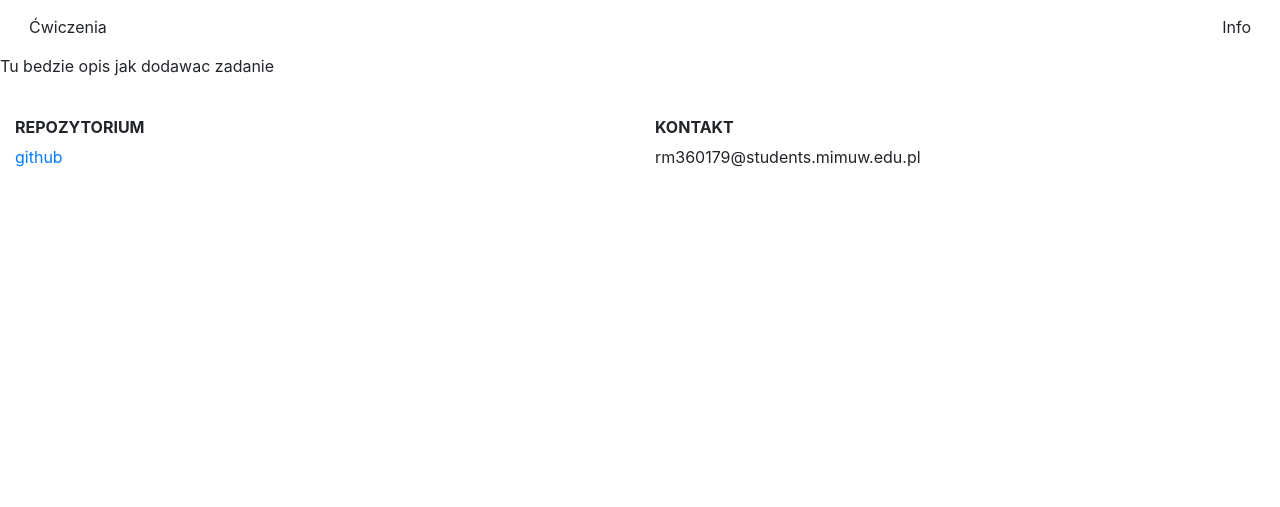
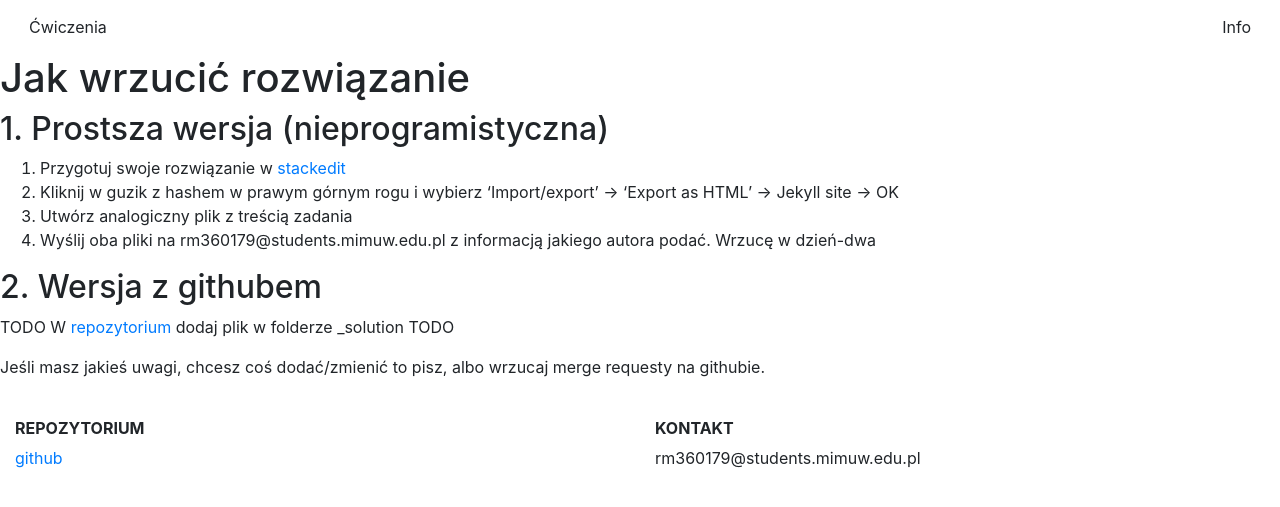
Before and after one commit to wzmd2020/wzmd2020.github.io, a Jekyll site: the page built from about.md, in a window 1280 px wide. Shown: the top 507 px of the page. Built offline with Jekyll 4.4.1, drawn with Linux system fonts in a browser that asks for light colours; nearby versions of some CDN libraries.

Commit message:
add how to add tutorial

```diff
--- a/about.md
+++ b/about.md
@@ -2,5 +2,21 @@
 layout: default
 title: About
 ---
-Tu bedzie opis jak dodawac zadanie
+# Jak wrzucić rozwiązanie
+
+## 1. Prostsza wersja (nieprogramistyczna)
+1. Przygotuj swoje rozwiązanie w [stackedit](https://stackedit.io/)
+2. Kliknij w guzik z hashem w prawym górnym rogu i wybierz 'Import/export' -> 'Export as HTML' -> Jekyll site -> OK
+3. Utwórz analogiczny plik z treścią zadania
+4. Wyślij oba pliki na rm360179@students.mimuw.edu.pl z informacją jakiego autora podać.  Wrzucę w dzień-dwa
+
+## 2. Wersja z githubem
+TODO
+W [repozytorium]([https://github.com/wzmd2020/wzmd2020.github.io](https://github.com/wzmd2020/wzmd2020.github.io)) dodaj plik w folderze _solution TODO
+
+
+Jeśli masz jakieś uwagi, chcesz coś dodać/zmienić to pisz,
+albo wrzucaj merge requesty na githubie.
+
+
 {% include footer.html %}
```
